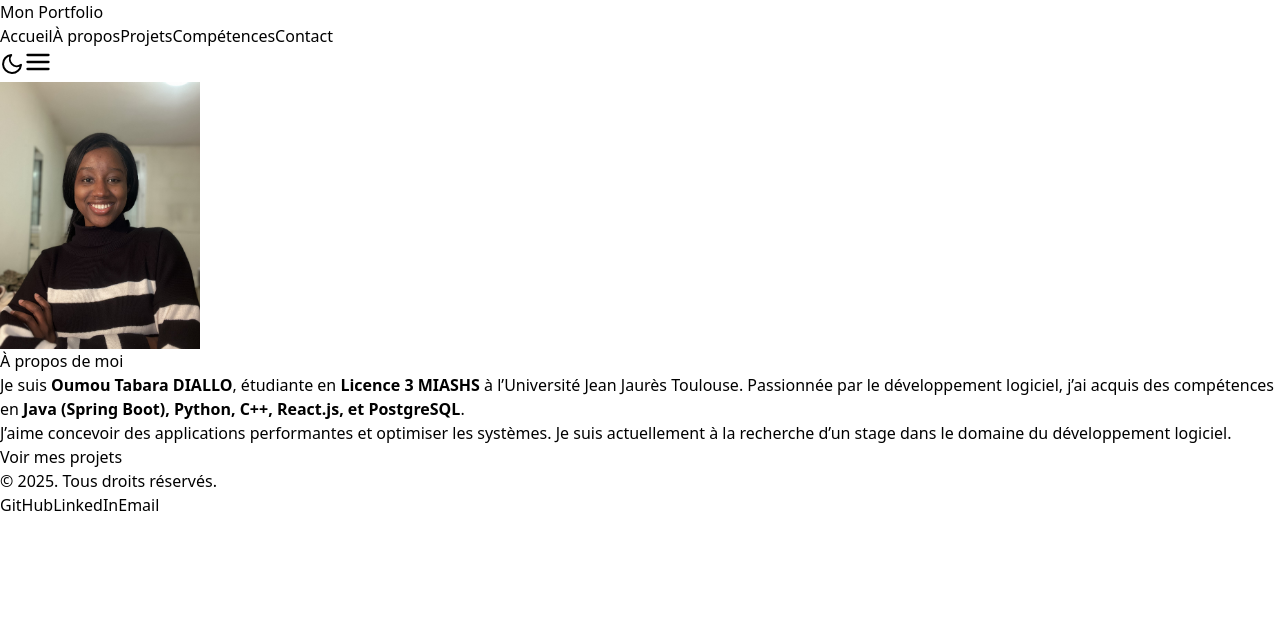
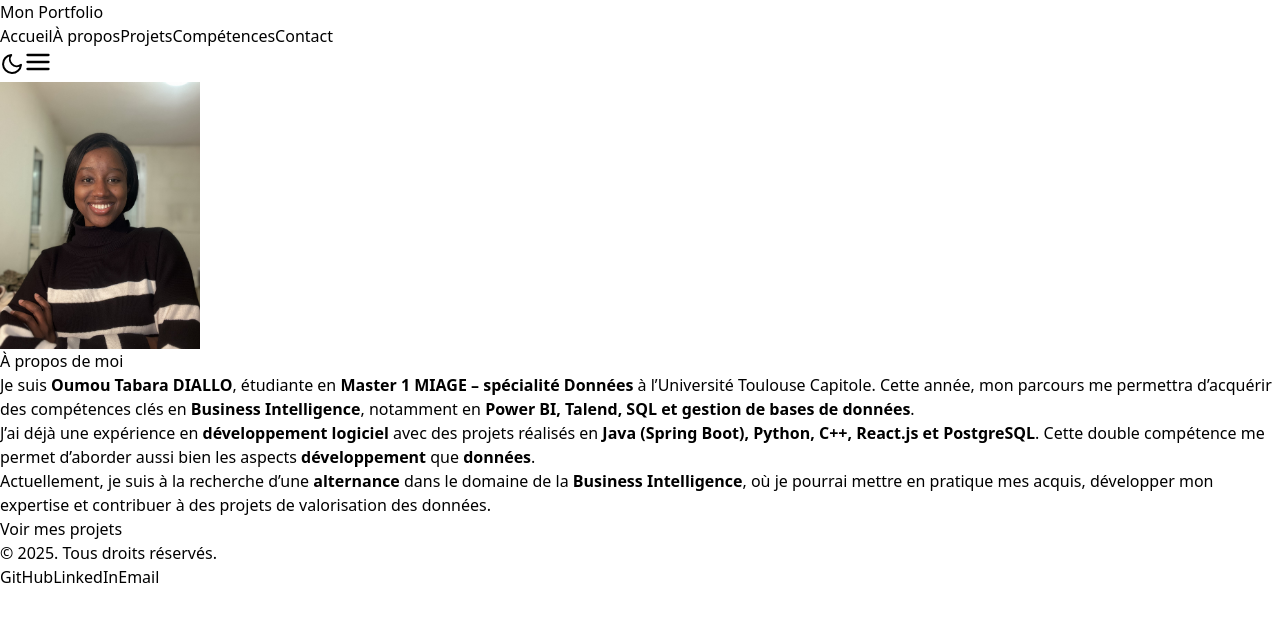
Before and after one commit to OTabara/portfolio, a Next.js app: page /about in a window 1280 px wide. Shown: the top 622 px of the page. Built offline with nearby package versions, Linux system fonts and the light colour scheme.

Commit message:
Update about.js
Mise à jour informations

```diff
--- a/src/pages/about.js
+++ b/src/pages/about.js
@@ -30,12 +30,19 @@ export default function About() {
       >
         <h1 className="text-4xl md:text-6xl font-bold text-center text-blue-600">À propos de moi</h1>
         <p className="text-lg text-gray-700 dark:text-gray-300 mt-4 leading-relaxed">
-          Je suis <strong>Oumou Tabara DIALLO</strong>, étudiante en <strong>Licence 3 MIASHS</strong> à l’Université Jean Jaurès Toulouse.
-          Passionnée par le développement logiciel, j’ai acquis des compétences en <strong>Java (Spring Boot), Python, C++, React.js, et PostgreSQL</strong>.
+          Je suis <strong>Oumou Tabara DIALLO</strong>, étudiante en <strong>Master 1 MIAGE – spécialité Données</strong> à l’Université Toulouse Capitole.
+          Cette année, mon parcours me permettra d’acquérir des compétences clés en <strong>Business Intelligence</strong>,
+          notamment en <strong>Power BI, Talend, SQL et gestion de bases de données</strong>.
         </p>
         <p className="text-lg text-gray-700 dark:text-gray-300 mt-4 leading-relaxed">
-          J’aime concevoir des applications performantes et optimiser les systèmes. Je suis actuellement à la recherche d’un stage dans le domaine du développement logiciel.
+          J’ai déjà une expérience en <strong>développement logiciel</strong> avec des projets réalisés en <strong>Java (Spring Boot), Python, C++, React.js et PostgreSQL</strong>.
+          Cette double compétence me permet d’aborder aussi bien les aspects <strong>développement</strong> que <strong>données</strong>.
         </p>
+        <p className="text-lg text-gray-700 dark:text-gray-300 mt-4 leading-relaxed">
+          Actuellement, je suis à la recherche d’une <strong>alternance</strong> dans le domaine de la <strong>Business Intelligence</strong>,
+          où je pourrai mettre en pratique mes acquis, développer mon expertise et contribuer à des projets de valorisation des données.
+        </p>
+
 
         {/* Bouton vers les projets avec animation */}
         <motion.div whileHover={{ scale: 1.05 }} whileTap={{ scale: 0.95 }} className="mt-8">
```
